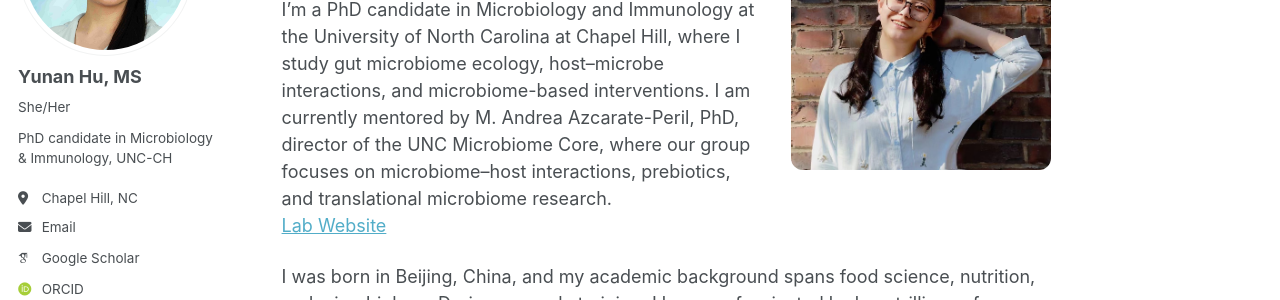
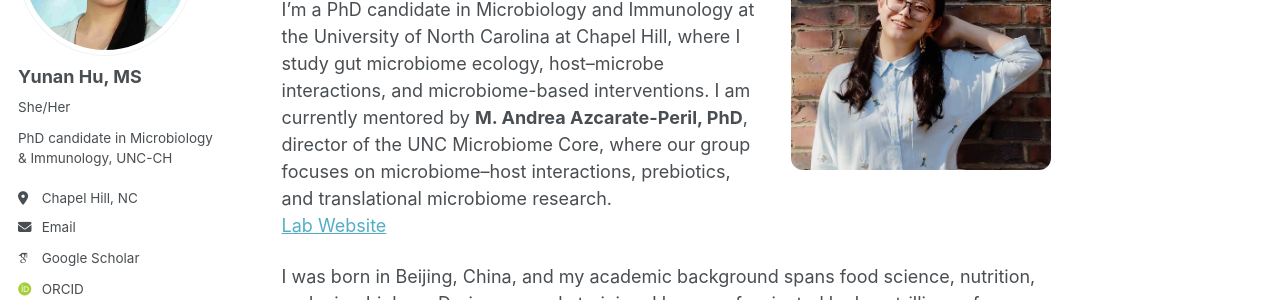
Before and after one commit to Yunan0525/Yunan0525.github.io, a Jekyll site: the page built from _pages/about.md, in a window 1280 px wide and 900 px high. Shown: the part 216-516 px from the top of the window. Built offline with Jekyll 4.4.1, drawn with Linux system fonts in a browser that asks for light colours; some web fonts are replaced; a script that is not in the unit is left out.

```diff
--- a/_pages/about.md
+++ b/_pages/about.md
@@ -12,7 +12,7 @@ redirect_from:
 
 # Hi, I’m Yunan! 👋
 
-I’m a PhD candidate in Microbiology and Immunology at the University of North Carolina at Chapel Hill, where I study gut microbiome ecology, host–microbe interactions, and microbiome-based interventions. I am currently mentored by M. Andrea Azcarate-Peril, PhD, director of the UNC Microbiome Core, where our group focuses on microbiome–host interactions, prebiotics, and translational microbiome research.
+I’m a PhD candidate in Microbiology and Immunology at the University of North Carolina at Chapel Hill, where I study gut microbiome ecology, host–microbe interactions, and microbiome-based interventions. I am currently mentored by **M. Andrea Azcarate-Peril, PhD**, director of the UNC Microbiome Core, where our group focuses on microbiome–host interactions, prebiotics, and translational microbiome research.
 [Lab Website](https://www.med.unc.edu/microbiome/)
 
 
```
